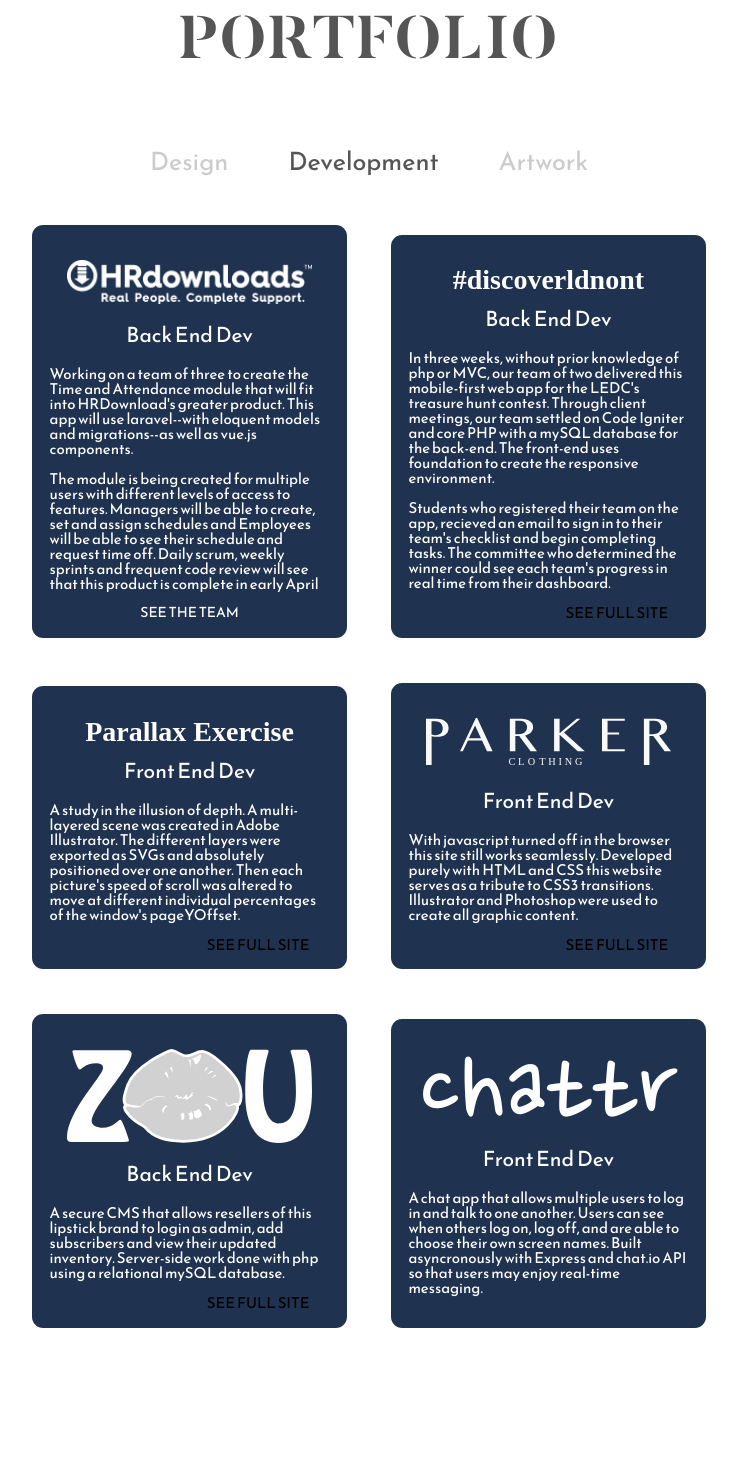
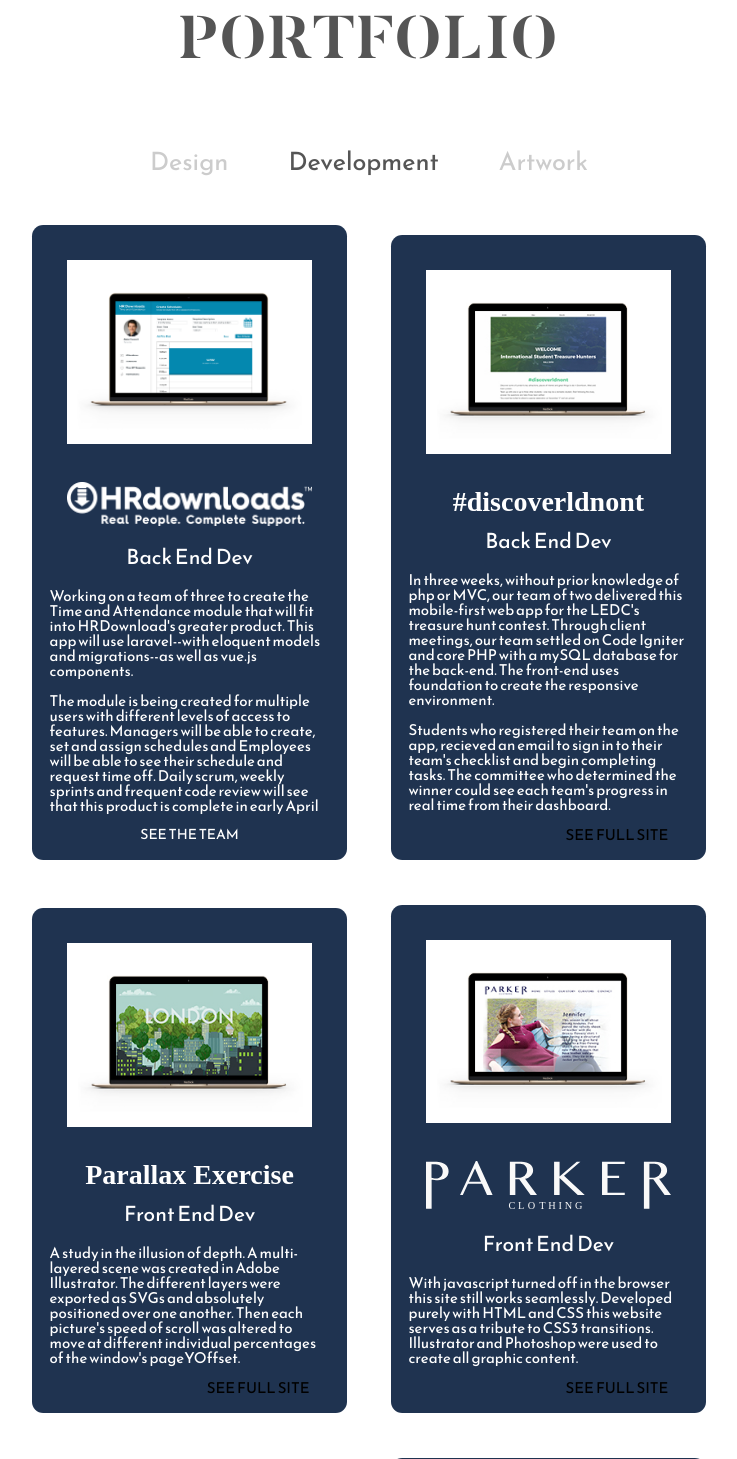
Before and after one commit to nmastracciFC/latest_work, a PHP site: page / in a window 1280 px wide. Shown: the part 1515-2974 px from the top of the page, without its empty margins (271-1008 px from the left). Run offline with PHP 8.4, Linux system fonts and the light colour scheme; some libraries are stand-ins or nearby versions.

Commit message:
pictures added to cards

```diff
--- a/index.php
+++ b/index.php
@@ -116,6 +116,7 @@ if (isset($_POST['name'])) {
 			<div class="center">
 			<!-- CARDS BEGIN -->
 			<div class="card">
+				<img src="images/hrd_mockup_laptop.jpg" alt=" hrd project mockup">
 				<img class="data-ref" src="images/logo_hrd-white.png" alt="HR Downloads">
 				<h3>Back End Dev</h3>
 				<p>Working on a team of three to create the Time and Attendance module that will fit into HRDownload's greater product. This app will use laravel--with eloquent models and migrations--as well as vue.js components.</p>
@@ -123,7 +124,9 @@ if (isset($_POST['name'])) {
 				<span class="to-box" id="8">SEE THE TEAM</span>
 			</div>
 
+
 			<div class="card">
+				<img src="images/discover_mockup_laptop.jpg" alt="ledc mockup">
 				<h1 class="summerLEDC">#discoverldnont</h1>
 				<h3>Back End Dev</h3>
 				<p>In three weeks, without prior knowledge of php or MVC, our team of two delivered this mobile-first web app for the LEDC's treasure hunt contest. Through client meetings, our team settled on Code Igniter and core PHP with a mySQL database for the back-end. The front-end uses foundation to create the responsive environment.</p>
@@ -132,26 +135,28 @@ if (isset($_POST['name'])) {
 			</div>
 
 			<div class="card">
+				<img src="images/parallax_mockup_laptop.jpg" alt="parallax mockup">
 				<h1 class="summerLEDC">Parallax Exercise</h1>
 				<h3>Front End Dev</h3>
 				<p>A study in the illusion of depth. A multi-layered scene was created in Adobe Illustrator. The different layers were exported as SVGs and absolutely positioned over one another. Then each picture's speed of scroll was altered to move at different individual percentages of the window's pageYOffset.</p>
 				<a href="parallax/index.html" target="_blank" rel="noopener">SEE FULL SITE</a>
 			</div>
 
-
-
-				<div class="card">
+			<div class="card">
+				<img src="images/parker_mockup_laptop.jpg" alt="parker mockup laptop">
 				<img class="data-ref" src="images/logo_parker-white.svg" alt="Parker Clothing Logo">
 				<h3>Front End Dev</h3>
 				<p>With javascript turned off in the browser this site still works seamlessly.  Developed purely with HTML and CSS this website serves as a tribute to CSS3 transitions. Illustrator and Photoshop were used to create all graphic content.</p>
 				<a href="parker/index.html" target="_blank" rel="noopener">SEE FULL SITE</a>
 			</div>
 
+
+
 			<div class="card">
 				<img  src="images/logo_zou-bw.svg" alt="Zou Lipstick Logo">
 				<h3>Back End Dev</h3>
 				<p>A secure CMS that allows resellers of this lipstick brand to login as admin, add subscribers and view their updated inventory. Server-side work done with php using a relational mySQL database.</p>
-				<a href="/zou/case-study.php" target="_blank" rel="noopener">SEE FULL SITE</a>
+				<!-- <a href="/zou/case-study.php" target="_blank" rel="noopener">SEE FULL SITE</a> -->
 			</div>
 
 			<div class="card">
```
Also changed, not shown: images/discover_mockup_laptop.jpg (added), images/hrd_mockup_laptop.jpg (added), images/hrd_mockup_laptopMobile.jpg (added), images/parallax_mockup_laptop.jpg (added), images/parker_mockup_laptop.jpg (added).
